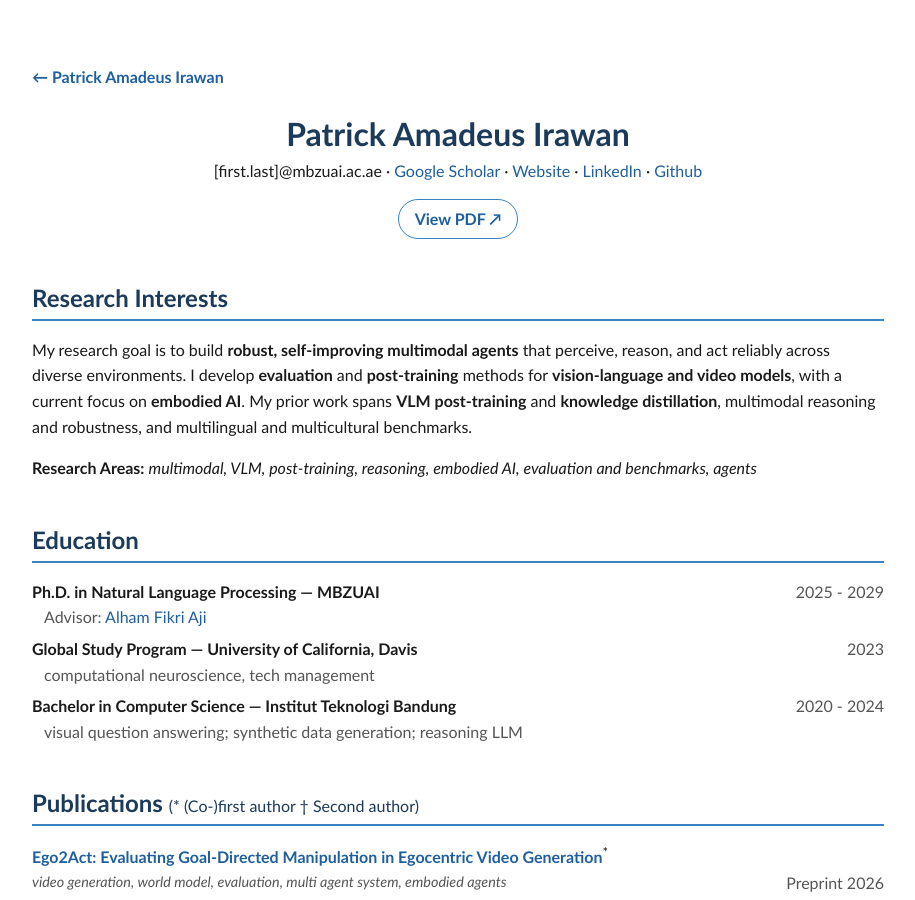
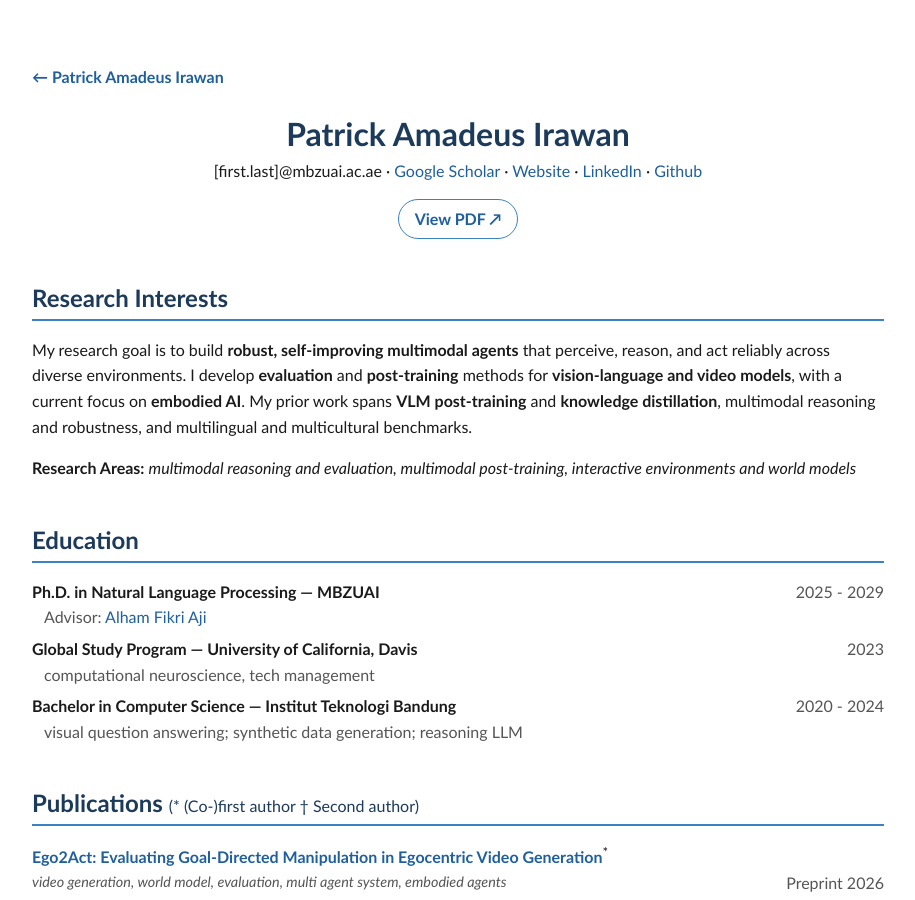
Before and after one commit to patrickamadeus/patrickamadeus.github.io, a Jekyll site: the page built from cv.md, in a window 1280 px wide and 900 px high. Shown: the whole window, without its empty margins (182-1097 px from the left). Built offline with Jekyll 4.4.1, drawn with Linux system fonts in a browser that asks for light colours; a style sheet for code colours, icons or effects is not loaded.

Commit message:
Reframe research interests: interactive environments first, drop embodied AI claim
Reorder to: multimodal reasoning and evaluation, multimodal post-training,
interactive environments and world models (not embodied AI, which overrepresents
one paper). Update CV PDF, /cv/ page, and homepage accordingly.

Co-Authored-By: Claude Haiku 4.5 <noreply@anthropic.com>

```diff
--- a/_data/cv.yml
+++ b/_data/cv.yml
@@ -17,13 +17,9 @@ summary: >-
   video models**, with a current focus on **embodied AI**. My prior work spans **VLM post-training** and
   **knowledge distillation**, multimodal reasoning and robustness, and multilingual and multicultural benchmarks.
 interests:
-  - multimodal
-  - VLM
-  - post-training
-  - reasoning
-  - embodied AI
-  - evaluation and benchmarks
-  - agents
+  - multimodal reasoning and evaluation
+  - multimodal post-training
+  - interactive environments and world models
 
 education:
   - degree: Ph.D. in Natural Language Processing
```
Also changed, not shown: index.md (+2 -2 lines).
